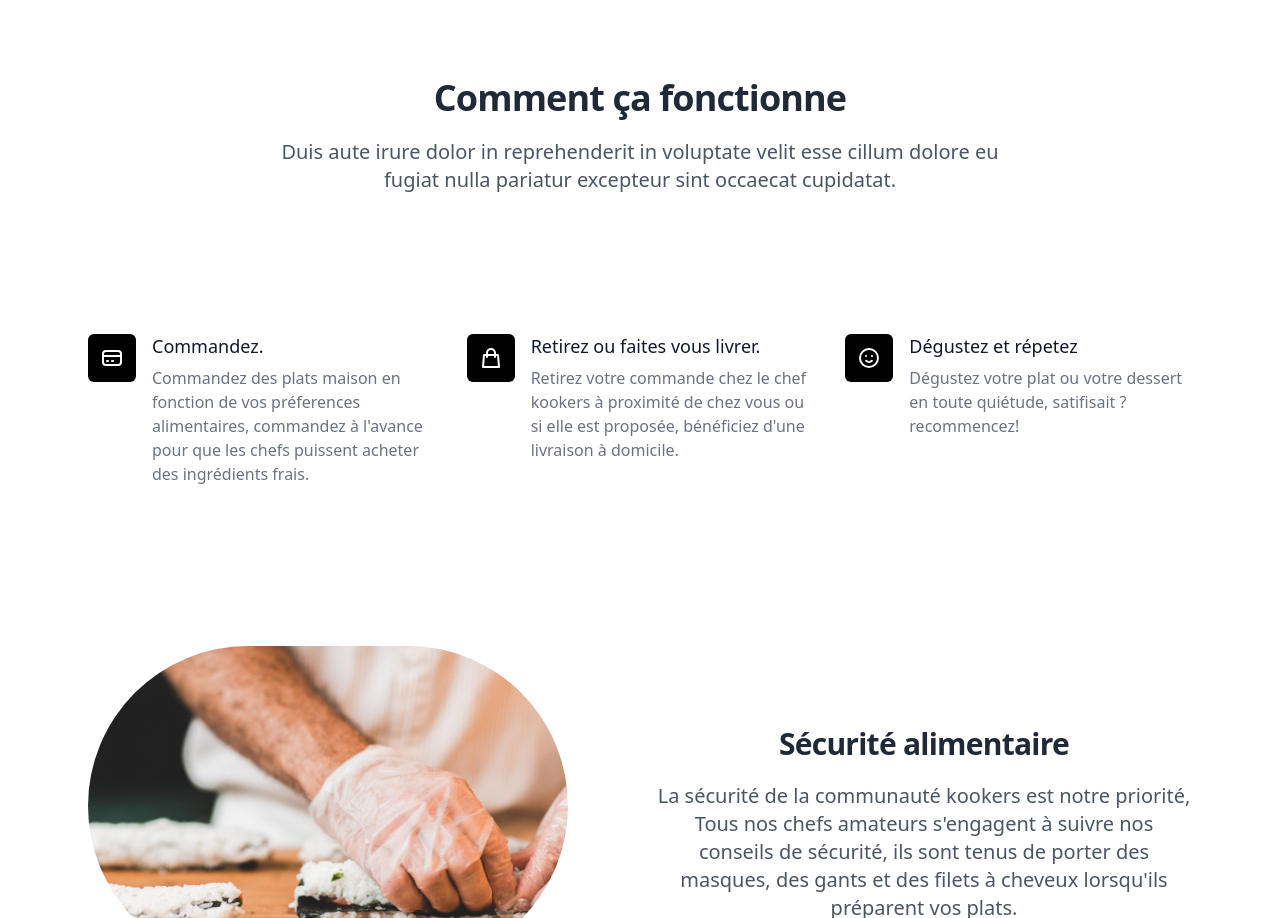
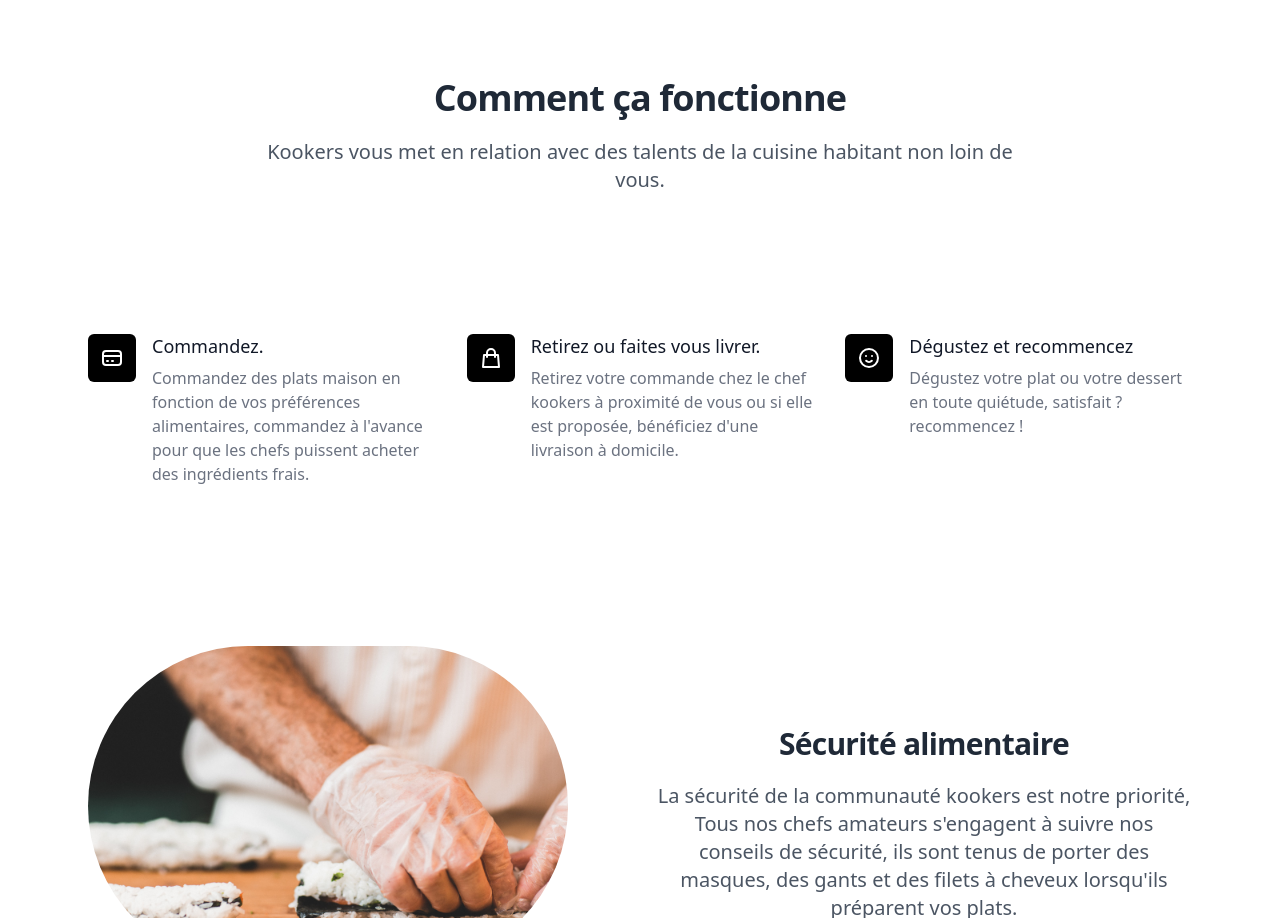
Before and after one commit to princefr/kookers_website, a Next.js app: page / in a window 1280 px wide. Shown: the part 790-1708 px from the top of the page. Built offline with nearby package versions, Linux system fonts and the light colour scheme.

Commit message:
correct typo

```diff
--- a/components/FeatureBloc.js
+++ b/components/FeatureBloc.js
@@ -10,7 +10,7 @@ function FeaturesBlocks() {
                     {/* Section header */}
                     <div className="max-w-3xl mx-auto text-center pb-12 md:pb-20">
                         <h2 className="text-3xl tracking-tight font-extrabold text-gray-800 sm:text-4xl md:text-4xl">Comment ça fonctionne</h2>
-                        <p className="text-xl text-gray-600 py-5">Duis aute irure dolor in reprehenderit in voluptate velit esse cillum dolore eu fugiat nulla pariatur excepteur sint occaecat cupidatat. </p>
+                        <p className="text-xl text-gray-600 py-5">Kookers vous met en relation avec des talents de la cuisine habitant non loin de vous.</p>
                     </div>
 
                     <div className="mt-10">
@@ -29,7 +29,7 @@ function FeaturesBlocks() {
                                         Commandez.
             </dt>
                                     <dd className="mt-2 text-base text-gray-500">
-                                        Commandez des plats maison en fonction de vos préferences alimentaires, commandez à l'avance pour que les chefs puissent acheter des ingrédients frais.
+                                        Commandez des plats maison en fonction de vos préférences alimentaires, commandez à l'avance pour que les chefs puissent acheter des ingrédients frais.
             </dd>
                                 </div>
                             </div>
@@ -47,7 +47,7 @@ function FeaturesBlocks() {
                                         Retirez ou faites vous livrer.
             </dt>
                                     <dd className="mt-2 text-base text-gray-500">
-                                    Retirez votre commande chez le chef kookers à proximité de chez vous ou si elle est proposée, bénéficiez d'une livraison à domicile.
+                                    Retirez votre commande chez le chef kookers à proximité de  vous ou si elle est proposée, bénéficiez d'une livraison à domicile.
             </dd>
                                 </div>
                             </div>
@@ -63,10 +63,10 @@ function FeaturesBlocks() {
                                 </div>
                                 <div className="ml-4">
                                     <dt className="text-lg leading-6 font-medium text-gray-900">
-                                        Dégustez et répetez
+                                        Dégustez et recommencez
             </dt>
                                     <dd className="mt-2 text-base text-gray-500">
-                                    Dégustez votre plat ou votre dessert en toute quiétude, satifisait ? recommencez!
+                                    Dégustez votre plat ou votre dessert en toute quiétude, satisfait ? recommencez !
             </dd>
                                 </div>
                             </div>
```
